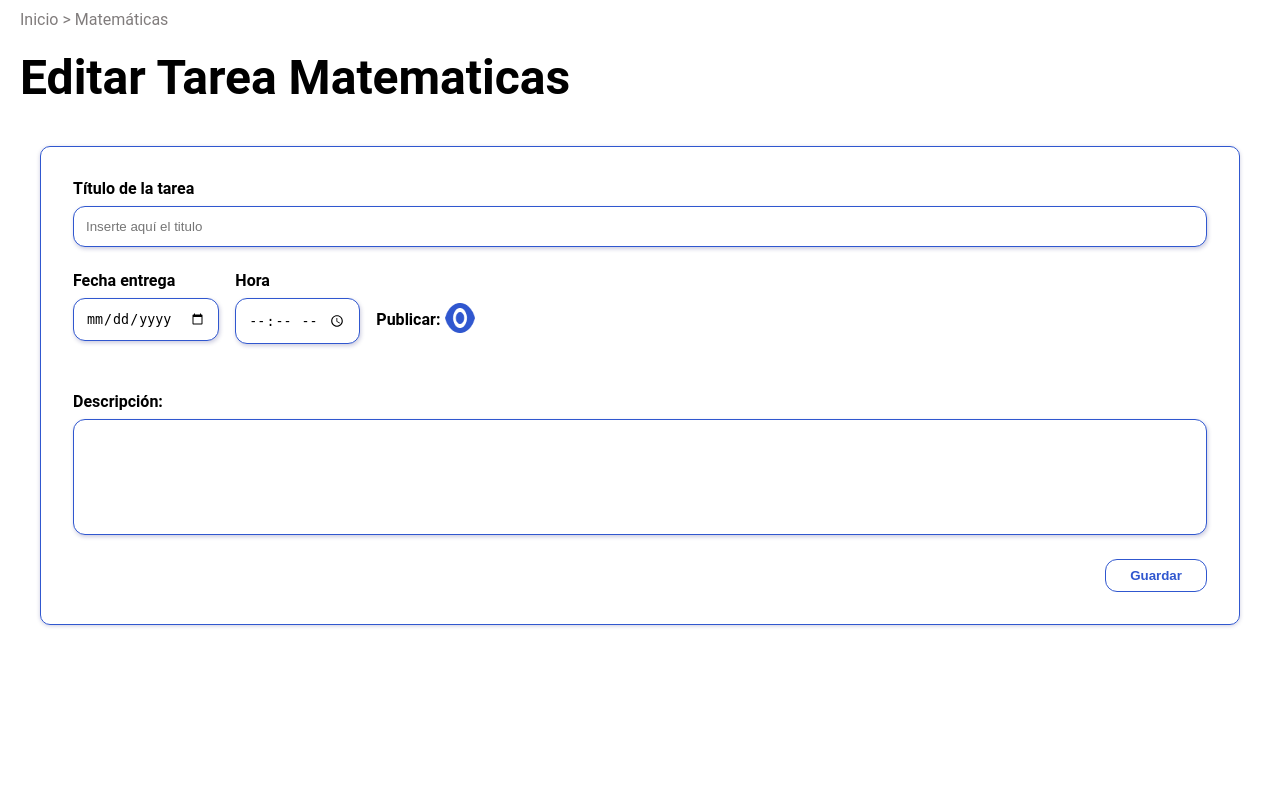
After one commit to Alex-LG-Dev/PW-GTI, a PHP site: page /app/Editar_Tarea.html in a window 1280 px wide. The commit adds this page. Run offline with PHP 8.4, Linux system fonts and the light colour scheme.

Commit message:
crear y editar tarea simulado

```diff
--- /dev/null
+++ b/src/app/Editar_Tarea.html
@@ -0,0 +1,60 @@
+<!DOCTYPE html>
+<html lang="es">
+<head>
+    <meta charset="UTF-8">
+    <meta http-equiv="X-UA-Compatible" content="IE=edge">
+    <meta name="viewport" content="width=device-width, initial-scale=1.0">
+    <link rel="stylesheet" href="css/estilos_jose.css">
+    <title>PROA | Poner titulo</title>
+</head>
+
+<body>
+
+<nav class="migas-de-pan">
+  <p><a href="index.html">Inicio</a> &gt; Matemáticas</p>
+</nav>
+
+  <div class="titulo-asignatura">
+    <h1>Editar Tarea Matematicas</h1>
+  </div>
+  <main>
+    <form class="form-crear-tarea" id="form">
+      <div class="form-interior">
+        <label for="titulo">Título de la tarea</label>
+        <input type="text" id="titulo" placeholder="Inserte aquí el titulo" />
+
+      </div>
+
+      <div class="form-div-fecha">
+        <div class="form-interior">
+          <label for="fecha">Fecha entrega</label>
+          <input type="date" id="fecha" />
+        </div>
+        <div class="form-interior">
+            <label for="hora">Hora</label>
+            <input type="time" id="hora" />
+        </div>
+        <div class="boton-publico-div">
+          <span class="publicar">Publicar:</span>
+          <button type="button" id="boton-publico-img" class="toggle-publico">
+            <img src="../img/publico-tarea.png" alt="publico" class="boton-publico">
+          </button>
+        </div>
+      </div>
+
+      <div class="form-interior">
+        <label for="descripcion">Descripción:</label>
+        <textarea id="descripcion" rows="6"></textarea>
+      </div>
+
+      <div class="boton-guardar-form">
+        <p class="warnings" id="warnings"></p>
+        <button type="submit" class="guardar">Guardar</button>
+      </div>
+    </form>
+  </main>
+
+<script src="../js/botonpublico.js"></script>
+<script src="../js/Editar_Tarea.js"></script>
+</body>
+</html>
--- a/src/app/css/estilos_jose.css
+++ b/src/app/css/estilos_jose.css
@@ -9,7 +9,15 @@ body {
     min-height: 100vh;
     background: #fff;
   }
-
+.warnings {
+        width: 200px;
+        text-align: center;
+        margin: auto;
+        color: #3057CF;
+        font-size: 16px;
+        padding-top: 20px;
+        font-weight: bold;
+}
 
 h1 {
     font-size: 48px;
@@ -185,6 +193,7 @@ textarea {
   font-weight: bold;
   display: flex;
   align-items: center;
+  max-height: fit-content;
 }
 
 .guardar:hover {
--- /dev/null
+++ b/src/js/Editar_Tarea.js
@@ -0,0 +1,23 @@
+const titulo = document.getElementById("titulo");
+const fecha = document.getElementById("fecha");
+const hora = document.getElementById("hora");
+const descripcion = document.getElementById("descripcion");
+const form = document.getElementById("form");
+const parrafo = document.getElementById("warnings");
+
+form.addEventListener("submit", e => {
+    e.preventDefault();
+    let warnings = "";
+    let entrar = false;
+
+    if (titulo.value.length < 2) {
+        warnings += `El nombre no es válido <br>`;
+        entrar = true;
+    }
+
+    if (entrar) {
+        parrafo.innerHTML = warnings;
+    } else {
+        parrafo.innerHTML = "Tarea editada correctamente";
+    }
+});
```
Also changed, not shown: src/app/Crear_Tarea.html (+5 -3 lines), src/js/Crear_Tarea.js (added, +23 -0 lines).
